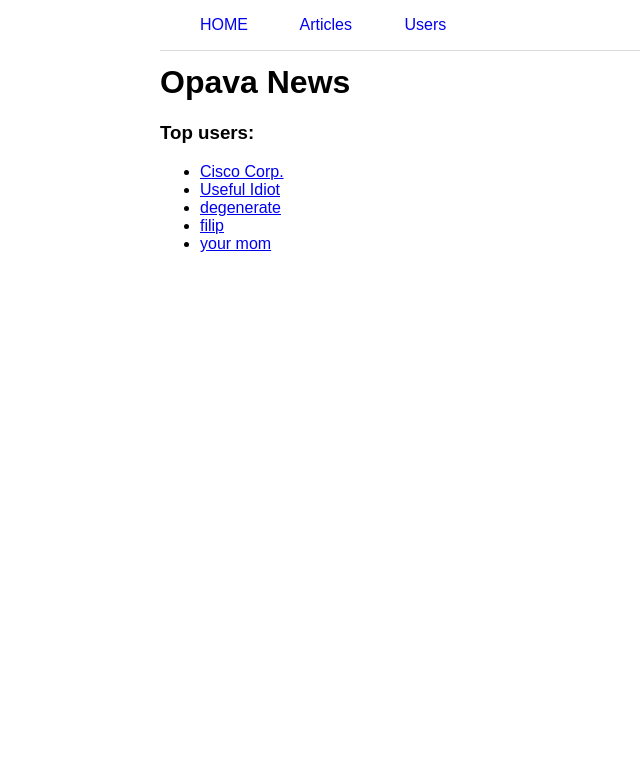
After one commit to SeezoCode/django-school, a Django app: page /users/ in a window 1280 px wide. The commit adds this page. Shown: the top 783 px of the page, without its empty margins (0-640 px from the left). Run offline with Django 4.2, Linux system fonts and the light colour scheme; data comes from the database, SQL or seed files in the repository.

Commit message:
better urls and users list view

```diff
--- a/djangoProject/urls.py
+++ b/djangoProject/urls.py
@@ -17,6 +17,6 @@ from django.contrib import admin
 from django.urls import path, include
 
 urlpatterns = [
-    path('polls/', include('polls.urls')),
+    path('', include('polls.urls')),
     path('admin/', admin.site.urls),
 ]
--- a/polls/urls.py
+++ b/polls/urls.py
@@ -6,5 +6,6 @@ urlpatterns = [
     path('', views.index, name='index'),
     path("articles/", views.articles, name="articles"),
     path("articles/<int:article_id>/", views.article, name="articleView"),
-    path("user_detail/<str:nickname>/", views.user, name="userView")
+    path("users/", views.users, name="userView"),
+    path("users/user_detail/<str:nickname>/", views.user, name="userView")
 ]
--- a/polls/views.py
+++ b/polls/views.py
@@ -53,3 +53,12 @@ def user(request, nickname):
         "articles": articleReq
     }
     return HttpResponse(template.render(context, request))
+
+
+def users(request):
+    users = User.objects.order_by('nickname')
+    template = loader.get_template('polls/users_view.html')
+    context = {
+        "users": users
+    }
+    return HttpResponse(template.render(context, request))
--- /dev/null
+++ b/templates/polls/nav.html
@@ -0,0 +1,7 @@
+<nav style="position: fixed;top: 0;width: 100%; border-bottom: 1px solid gainsboro; background: #ffffff">
+    <ul>
+        <a style="text-decoration: none; margin-right: 3em;" href="/">HOME</a>
+        <a style="text-decoration: none; margin-right: 3em;" href="/articles">Articles</a>
+        <a style="text-decoration: none; margin-right: 3em;" href="/users">Users</a>
+    </ul>
+</nav>
--- /dev/null
+++ b/templates/polls/users_view.html
@@ -0,0 +1,18 @@
+{% include "polls/nav.html" %}
+
+<body style="max-width: 60rem; margin-left: auto; margin-right: auto; font-family: Arial,serif; margin-top: 4em">
+
+<h1>Opava News</h1>
+<h3>Top users:</h3>
+{% if users %}
+    <ul>
+        {% for user in users %}
+            <li><a href="/users/user_detail/{{ user.nickname }}">
+                {{ user.nickname }}
+            </a></li>
+        {% endfor %}
+    </ul>
+{% else %}
+    <p>No polls are available.</p>
+{% endif %}
+</body>
```
Also changed, not shown: templates/polls/article_view.html (+4 -8 lines), templates/polls/articles_view.html (+4 -8 lines), templates/polls/index.html (+4 -8 lines), templates/polls/user_view.html (+4 -8 lines).
